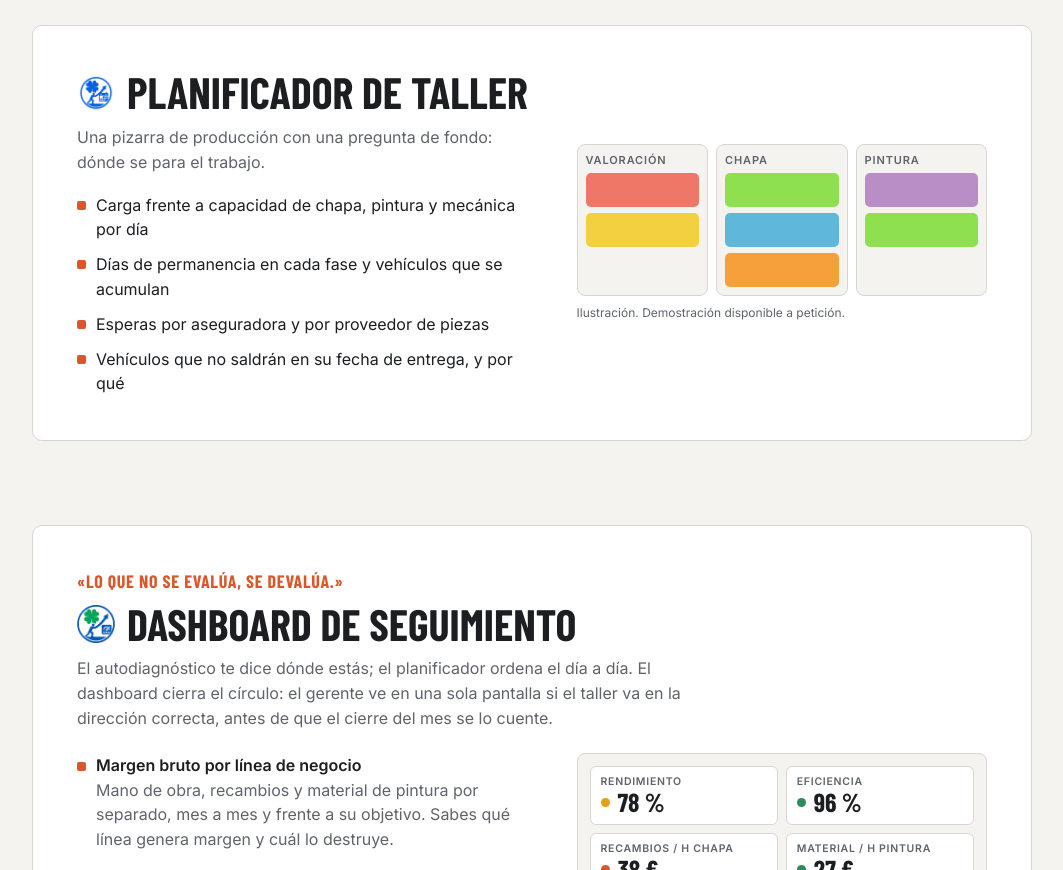
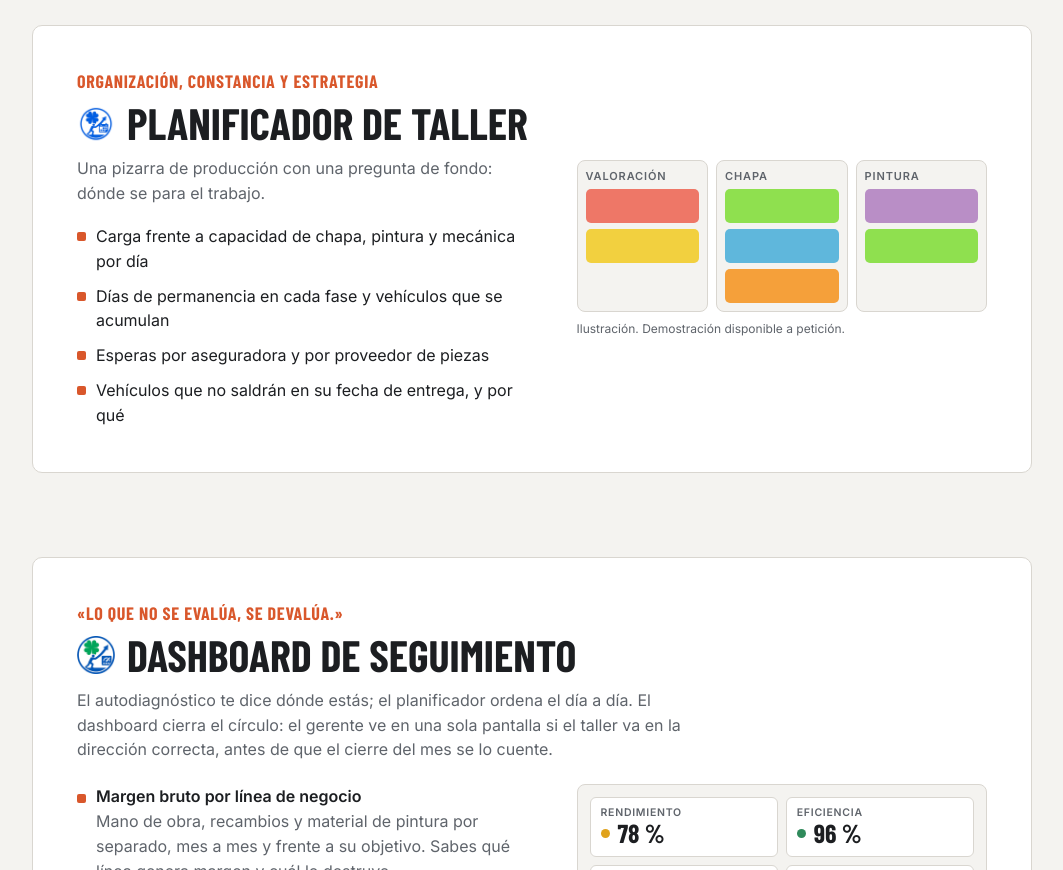
Before and after one commit to metodoAGP/metodoagp.github.io, a plain HTML site: page index.html in a window 1280 px wide. Shown: the part 1671-2541 px from the top of the page, without its empty margins (108-1171 px from the left). Drawn offline with nearby package versions, Linux system fonts and the light colour scheme; a web font is replaced by a local one.

Commit message:
Add files via upload

```diff
--- a/index.html
+++ b/index.html
@@ -43,6 +43,7 @@ header .wrap{display:flex;flex-wrap:wrap;align-items:center;justify-content:spac
 .tool .frase{font:700 clamp(15px,2vw,18px)/1.3 var(--display);text-transform:uppercase;letter-spacing:.04em;color:var(--accent);margin:0 0 8px;max-width:none}
 .tool p{margin:0 0 14px;color:var(--mute);max-width:60ch}
 .tool .btn{padding:10px 18px}
+.plan .frase{font:700 clamp(15px,2vw,18px)/1.3 var(--display);text-transform:uppercase;letter-spacing:.04em;color:var(--accent);margin:0 0 8px}
 .plan h3{display:flex;align-items:center;gap:12px}
 .plan h3 img{width:38px;height:38px;flex:none}
 @media (max-width:560px){.tool{flex-direction:column;align-items:flex-start}}
@@ -235,6 +236,7 @@ footer .wrap{display:flex;flex-wrap:wrap;justify-content:space-between;gap:8px 2
     <div class="wrap">
       <div class="plan">
         <div>
+          <p class="frase">Organización, constancia y estrategia</p>
           <h3><img src="planificador.png" alt="" width="38" height="38"><span>Planificador de taller</span></h3>
           <p class="sub" style="margin-bottom:18px">Una pizarra de producción con una pregunta de fondo: dónde se para el trabajo.</p>
           <ul>
```
